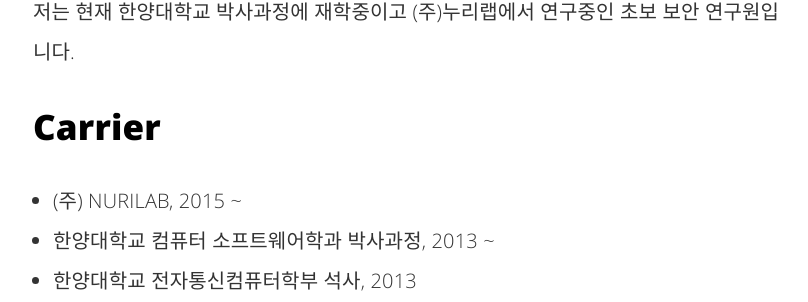
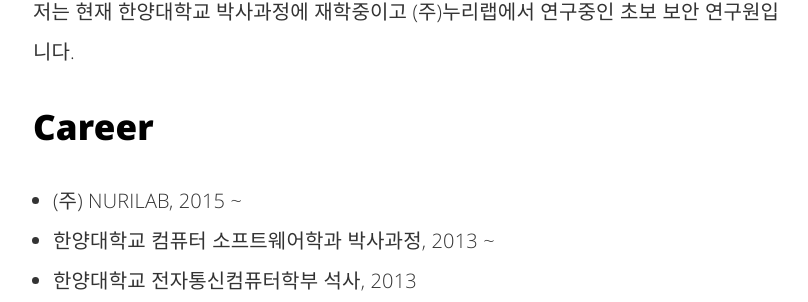
Before and after one commit to hajacrew/hajacrew.github.com, a Jekyll site: the page built from about.html, in a window 1280 px wide and 900 px high, scrolled down 1131 px. Shown: the part 157-459 px from the top of the window, without its empty margins (227-1035 px from the left). Built offline with Jekyll 4.4.1, drawn with Linux system fonts in a browser that asks for light colours.

Commit message:
Name change

```diff
--- a/about.html
+++ b/about.html
@@ -11,7 +11,7 @@ description: "간략한 제 소개 입니다."
 
 <p> 저는 현재 한양대학교 박사과정에 재학중이고 (주)누리랩에서 연구중인 초보 보안 연구원입니다. </p>
 
-<h2>Carrier</h2>
+<h2>Career</h2>
 
 <ul class="skill-list">
 	<li>(주) NURILAB, 2015 ~ </li>
```
